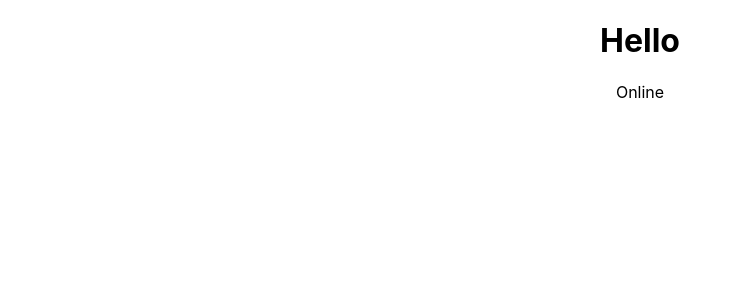
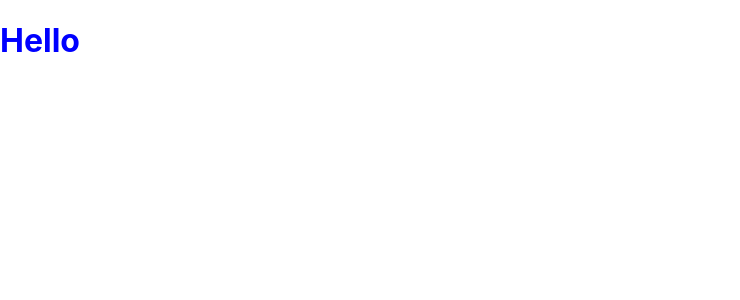
Before and after one commit to DevJaewoo/react-hooks-test, a React (Create React App) app: page / in a window 1280 px wide. Shown: the top 300 px of the page, without its empty margins (0-740 px from the left). Built offline with nearby package versions, Linux system fonts and the light colour scheme.

Commit message:
useScroll

```diff
--- a/src/App.js
+++ b/src/App.js
@@ -1,38 +1,28 @@
 import "./App.css";
 import { useRef, useState, useEffect } from "react";
 
-//callback을 받아 네트워크가 변경됐을 때 callback 호출, state 변경
-const useNetwork = (callback) => {
-  const [status, setStatus] = useState(navigator.onLine);
+const useScroll = () => {
+  const [scroll, setScroll] = useState({ y: 0, x: 0 });
 
   const handler = () => {
-    if (typeof callback === "function") {
-      callback(navigator.onLine);
-    }
-    setStatus(navigator.onLine);
+    setScroll({ y: window.scrollY, x: window.scrollX });
   };
 
   useEffect(() => {
-    window.addEventListener("online", handler);
-    window.addEventListener("offline", handler);
-    return () => {
-      window.removeEventListener("offline", handler);
-      window.removeEventListener("online", handler);
-    };
+    window.addEventListener("scroll", handler);
+    return () => window.removeEventListener("scroll", handler);
   }, []);
 
-  return status;
+  return scroll;
 };
 
 function App() {
-  const status = useNetwork((value) => {
-    console.log(`network changed: ${value}`);
-  });
-
+  const { y } = useScroll();
   return (
-    <div className="App">
-      <h1>Hello</h1>
-      <p>{status ? "Online" : "Offline"}</p>
+    <div className="App" style={{ height: "1000vh" }}>
+      <h1 style={{ color: y > 100 ? "red" : "blue", position: "fixed" }}>
+        Hello
+      </h1>
     </div>
   );
 }
```
